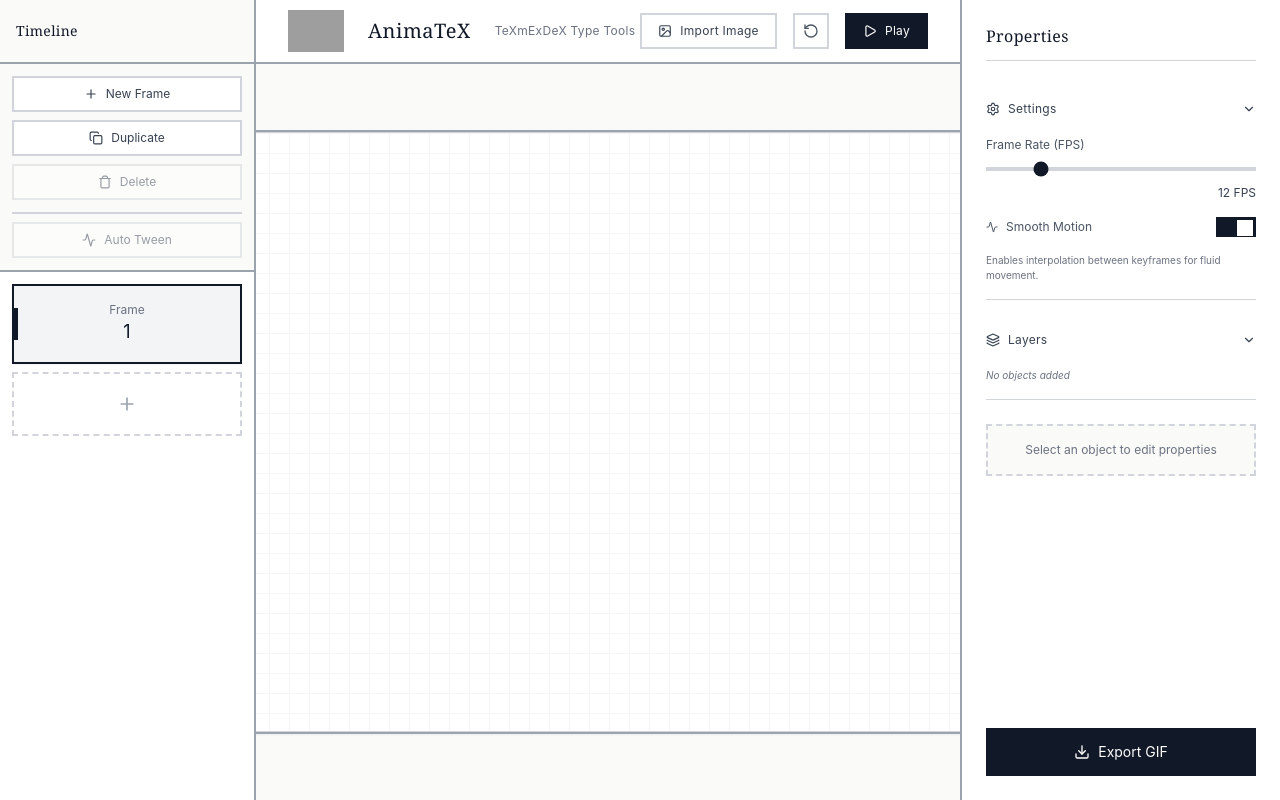
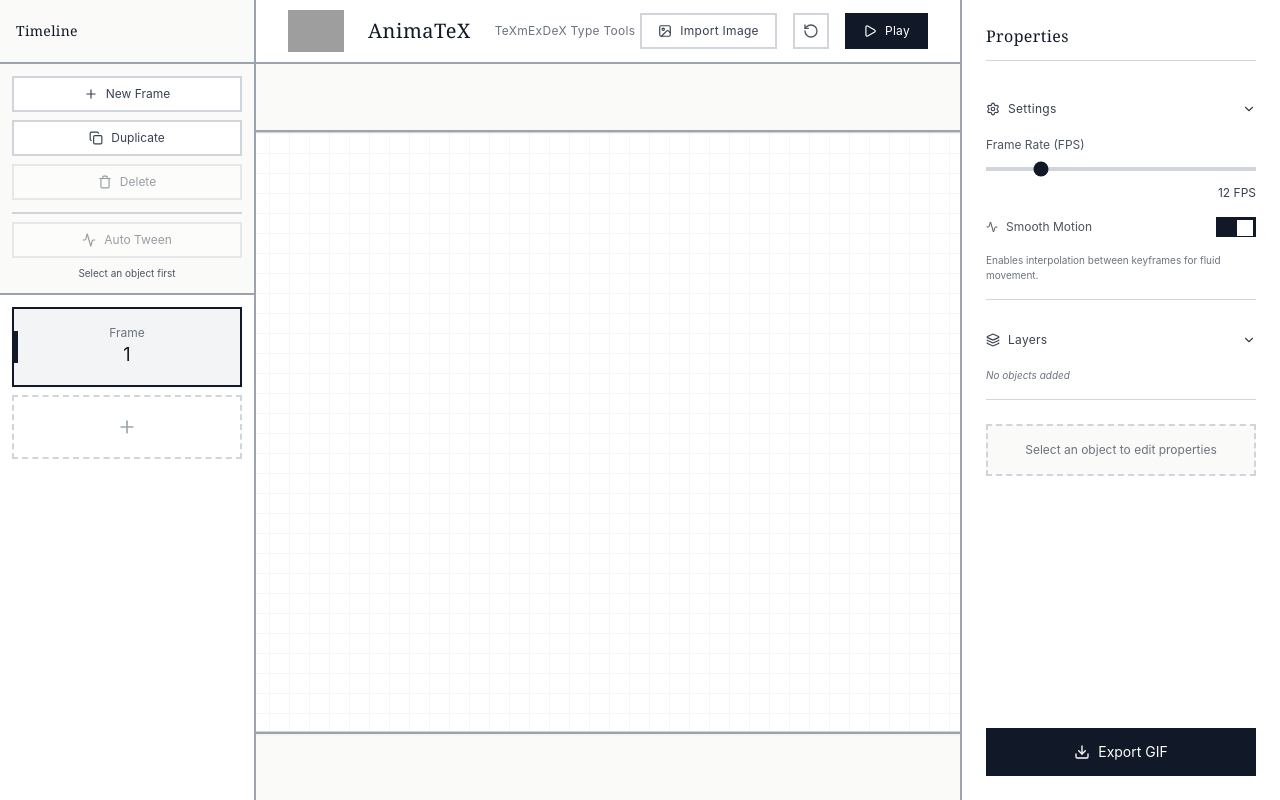
Before and after one commit to Texmexdex/AnimaTeX, a React (Vite) app: page / in a window 1280 px wide. Built offline with nearby package versions, Linux system fonts and the light colour scheme; grey boxes are pictures that could not be loaded.

Commit message:
Fix auto-tween: prevent deselection when clicking timeline, add helper text

```diff
--- a/components/Stage.tsx
+++ b/components/Stage.tsx
@@ -146,6 +146,7 @@ const Stage: React.FC<StageProps> = ({
       const timelinePanel = document.getElementById('timeline-panel');
       const stage = document.getElementById('anim-stage');
 
+      // Don't deselect if clicking on timeline or property panel
       if (
           stage && !stage.contains(target) &&
           !propertyPanel?.contains(target) &&
--- a/components/Timeline.tsx
+++ b/components/Timeline.tsx
@@ -39,7 +39,7 @@ const Timeline: React.FC<TimelineProps> = ({
   };
 
   return (
-    <div className="flex-1 flex flex-col overflow-hidden">
+    <div className="flex-1 flex flex-col overflow-hidden" id="timeline-panel">
       {/* Toolbar */}
       <div className="flex flex-col gap-2 p-3 border-b-2 border-gray-400 bg-[#fafaf8]">
         <button
@@ -77,7 +77,12 @@ const Timeline: React.FC<TimelineProps> = ({
           >
             <Activity size={14} /> {interpolateMode ? 'Click Target Frame' : 'Auto Tween'}
           </button>
-          {interpolateMode && (
+          {!selectedObjectId && !isPlaying && (
+            <p className="text-[10px] text-gray-600 mt-2 text-center font-normal">
+              Select an object first
+            </p>
+          )}
+          {interpolateMode && selectedObjectId && (
             <p className="text-[10px] text-gray-600 mt-2 text-center font-normal">
               Click a frame ahead to auto-fill
             </p>
```
